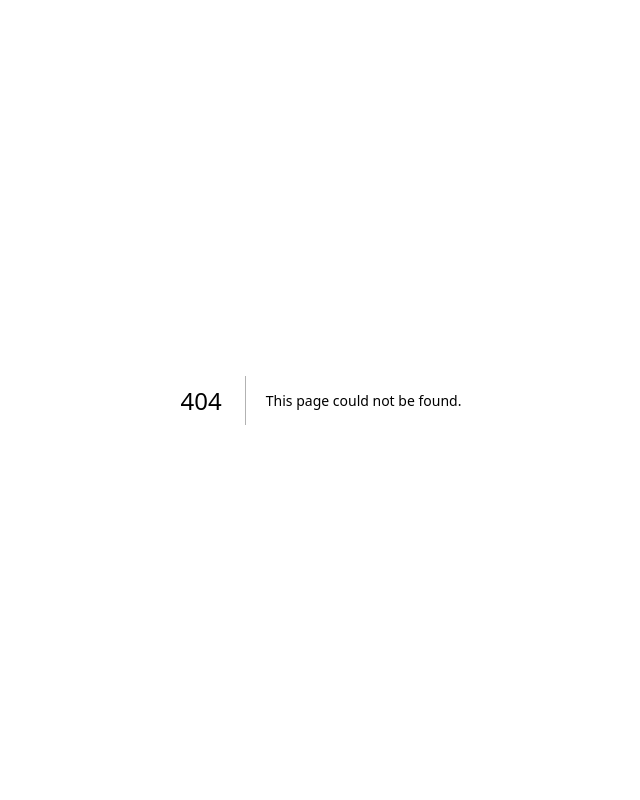
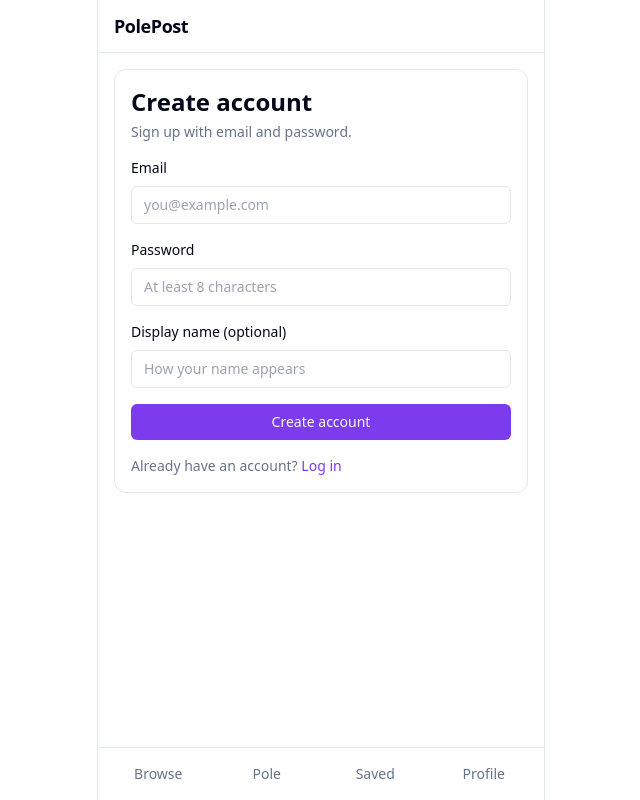
Before and after one commit to pleggleston/polepost, a Next.js app: page /signup in a window 1280 px wide. Before the commit this address had no page. Shown: the whole page, without its empty margins (319-959 px from the left). Built offline with nearby package versions, Linux system fonts and the light colour scheme; no server answers.

Commit message:
Add minimal Supabase email/password auth flow

```diff
--- a/src/app/(auth)/profile/page.tsx
+++ b/src/app/(auth)/profile/page.tsx
@@ -1,3 +1,21 @@
-export default function ProfilePage() {
-  return <div className="text-sm text-muted-foreground">Profile placeholder.</div>;
+import { logout } from '@/app/(public)/auth-actions';
+import { requireAuth } from '@/lib/auth/guards';
+
+export default async function ProfilePage() {
+  const user = await requireAuth();
+
+  return (
+    <section className="space-y-4">
+      <div className="space-y-1">
+        <h2 className="text-2xl font-bold">Profile</h2>
+        <p className="text-sm text-muted-foreground">Signed in as {user.email ?? 'unknown email'}.</p>
+      </div>
+
+      <form action={logout}>
+        <button type="submit" className="rounded-md border border-input px-4 py-2 text-sm font-medium hover:bg-muted">
+          Log out
+        </button>
+      </form>
+    </section>
+  );
 }
--- /dev/null
+++ b/src/app/(public)/auth-actions.ts
@@ -0,0 +1,120 @@
+'use server';
+
+import { redirect } from 'next/navigation';
+import { createClient } from '@/lib/supabase/server';
+
+type AuthActionState = {
+  error: string | null;
+};
+
+const EMAIL_REGEX = /^[^\s@]+@[^\s@]+\.[^\s@]+$/;
+
+function toUsernameSeed(email: string) {
+  const localPart = email.split('@')[0] ?? 'user';
+  const sanitized = localPart.toLowerCase().replace(/[^a-z0-9_]/g, '_').replace(/_+/g, '_').replace(/^_+|_+$/g, '');
+
+  if (sanitized.length >= 3) {
+    return sanitized.slice(0, 24);
+  }
+
+  return `user_${crypto.randomUUID().replace(/-/g, '').slice(0, 8)}`;
+}
+
+export async function signupWithPassword(_prevState: AuthActionState, formData: FormData): Promise<AuthActionState> {
+  const emailRaw = formData.get('email');
+  const passwordRaw = formData.get('password');
+  const displayNameRaw = formData.get('display_name');
+
+  const email = typeof emailRaw === 'string' ? emailRaw.trim().toLowerCase() : '';
+  const password = typeof passwordRaw === 'string' ? passwordRaw : '';
+  const displayName = typeof displayNameRaw === 'string' ? displayNameRaw.trim() : '';
+
+  if (!EMAIL_REGEX.test(email)) {
+    return { error: 'Please enter a valid email address.' };
+  }
+
+  if (password.length < 8) {
+    return { error: 'Password must be at least 8 characters.' };
+  }
+
+  const supabase = await createClient();
+
+  const { data, error } = await supabase.auth.signUp({
+    email,
+    password
+  });
+
+  if (error) {
+    return { error: error.message };
+  }
+
+  const userId = data.user?.id;
+  if (!userId) {
+    return { error: 'Signup succeeded, but user id was missing.' };
+  }
+
+  const username = toUsernameSeed(email);
+  const profileDisplayName = displayName || username;
+  const profilePayload = {
+    id: userId,
+    username,
+    display_name: profileDisplayName,
+    role: 'user' as const,
+    is_organizer_enabled: false,
+    is_21_verified: false
+  };
+
+  const { error: upsertError } = await supabase.from('profiles').upsert(profilePayload, {
+    onConflict: 'id'
+  });
+
+  if (upsertError) {
+    const { error: updateError } = await supabase.from('profiles').update({
+      username,
+      display_name: profileDisplayName,
+      role: 'user' as const,
+      is_organizer_enabled: false,
+      is_21_verified: false
+    }).eq('id', userId);
+
+    if (updateError) {
+      return { error: `Signup succeeded, but profile bootstrap failed: ${updateError.message}` };
+    }
+  }
+
+  redirect('/');
+}
+
+export async function loginWithPassword(_prevState: AuthActionState, formData: FormData): Promise<AuthActionState> {
+  const emailRaw = formData.get('email');
+  const passwordRaw = formData.get('password');
+
+  const email = typeof emailRaw === 'string' ? emailRaw.trim().toLowerCase() : '';
+  const password = typeof passwordRaw === 'string' ? passwordRaw : '';
+
+  if (!EMAIL_REGEX.test(email)) {
+    return { error: 'Please enter a valid email address.' };
+  }
+
+  if (password.length === 0) {
+    return { error: 'Password is required.' };
+  }
+
+  const supabase = await createClient();
+  const { error } = await supabase.auth.signInWithPassword({
+    email,
+    password
+  });
+
+  if (error) {
+    return { error: error.message };
+  }
+
+  redirect('/');
+}
+
+export async function logout(): Promise<void> {
+  const supabase = await createClient();
+  await supabase.auth.signOut();
+  redirect('/login');
+}
--- /dev/null
+++ b/src/app/(public)/login/page.tsx
@@ -0,0 +1,13 @@
+import { redirect } from 'next/navigation';
+import { LoginForm } from '@/components/auth/login-form';
+import { getCurrentUser } from '@/lib/auth/session';
+
+export default async function LoginPage() {
+  const user = await getCurrentUser();
+
+  if (user) {
+    redirect('/');
+  }
+
+  return <LoginForm />;
+}
--- /dev/null
+++ b/src/app/(public)/signup/page.tsx
@@ -0,0 +1,13 @@
+import { redirect } from 'next/navigation';
+import { SignupForm } from '@/components/auth/signup-form';
+import { getCurrentUser } from '@/lib/auth/session';
+
+export default async function SignupPage() {
+  const user = await getCurrentUser();
+
+  if (user) {
+    redirect('/');
+  }
+
+  return <SignupForm />;
+}
--- /dev/null
+++ b/src/components/auth/login-form.tsx
@@ -0,0 +1,75 @@
+'use client';
+
+import Link from 'next/link';
+import { useActionState } from 'react';
+import { loginWithPassword } from '@/app/(public)/auth-actions';
+
+type AuthActionState = {
+  error: string | null;
+};
+
+const initialState: AuthActionState = {
+  error: null
+};
+
+export function LoginForm() {
+  const [state, formAction, isPending] = useActionState(loginWithPassword, initialState);
+
+  return (
+    <form action={formAction} className="space-y-4 rounded-xl border border-border bg-card p-4">
+      <div className="space-y-1">
+        <h1 className="text-2xl font-bold">Log in</h1>
+        <p className="text-sm text-muted-foreground">Use your PolePost email and password.</p>
+      </div>
+
+      {state.error ? <p className="rounded-md bg-destructive/10 p-2 text-sm text-destructive">{state.error}</p> : null}
+
+      <fieldset disabled={isPending} className="space-y-4 disabled:cursor-not-allowed disabled:opacity-70">
+        <div className="grid gap-2">
+          <label htmlFor="email" className="text-sm font-medium">
+            Email
+          </label>
+          <input
+            id="email"
+            name="email"
+            type="email"
+            required
+            autoComplete="email"
+            className="rounded-md border border-input bg-background px-3 py-2 text-sm"
+            placeholder="you@example.com"
+          />
+        </div>
+
+        <div className="grid gap-2">
+          <label htmlFor="password" className="text-sm font-medium">
+            Password
+          </label>
+          <input
+            id="password"
+            name="password"
+            type="password"
+            required
+            autoComplete="current-password"
+            className="rounded-md border border-input bg-background px-3 py-2 text-sm"
+            placeholder="Your password"
+          />
+        </div>
+
+        <button
+          type="submit"
+          disabled={isPending}
+          className="w-full rounded-md bg-primary px-4 py-2 text-sm font-medium text-primary-foreground disabled:cursor-not-allowed disabled:opacity-60"
+        >
+          {isPending ? 'Logging in…' : 'Log in'}
+        </button>
+      </fieldset>
+
+      <p className="text-sm text-muted-foreground">
+        Need an account?{' '}
+        <Link href="/signup" className="font-medium text-primary hover:underline">
+          Sign up
+        </Link>
+      </p>
+    </form>
+  );
+}
--- /dev/null
+++ b/src/components/auth/signup-form.tsx
@@ -0,0 +1,91 @@
+'use client';
+
+import Link from 'next/link';
+import { useActionState } from 'react';
+import { signupWithPassword } from '@/app/(public)/auth-actions';
+
+type AuthActionState = {
+  error: string | null;
+};
+
+const initialState: AuthActionState = {
+  error: null
+};
+
+export function SignupForm() {
+  const [state, formAction, isPending] = useActionState(signupWithPassword, initialState);
+
+  return (
+    <form action={formAction} className="space-y-4 rounded-xl border border-border bg-card p-4">
+      <div className="space-y-1">
+        <h1 className="text-2xl font-bold">Create account</h1>
+        <p className="text-sm text-muted-foreground">Sign up with email and password.</p>
+      </div>
+
+      {state.error ? <p className="rounded-md bg-destructive/10 p-2 text-sm text-destructive">{state.error}</p> : null}
+
+      <fieldset disabled={isPending} className="space-y-4 disabled:cursor-not-allowed disabled:opacity-70">
+        <div className="grid gap-2">
+          <label htmlFor="email" className="text-sm font-medium">
+            Email
+          </label>
+          <input
+            id="email"
+            name="email"
+            type="email"
+            required
+            autoComplete="email"
+            className="rounded-md border border-input bg-background px-3 py-2 text-sm"
+            placeholder="you@example.com"
+          />
+        </div>
+
+        <div className="grid gap-2">
+          <label htmlFor="password" className="text-sm font-medium">
+            Password
+          </label>
+          <input
+            id="password"
+            name="password"
+            type="password"
+            required
+            minLength={8}
+            autoComplete="new-password"
+            className="rounded-md border border-input bg-background px-3 py-2 text-sm"
+            placeholder="At least 8 characters"
+          />
+        </div>
+
+        <div className="grid gap-2">
+          <label htmlFor="display_name" className="text-sm font-medium">
+            Display name (optional)
+          </label>
+          <input
+            id="display_name"
+            name="display_name"
+            type="text"
+            maxLength={80}
+            autoComplete="nickname"
+            className="rounded-md border border-input bg-background px-3 py-2 text-sm"
+            placeholder="How your name appears"
+          />
+        </div>
+
+        <button
+          type="submit"
+          disabled={isPending}
+          className="w-full rounded-md bg-primary px-4 py-2 text-sm font-medium text-primary-foreground disabled:cursor-not-allowed disabled:opacity-60"
+        >
+          {isPending ? 'Creating account…' : 'Create account'}
+        </button>
+      </fieldset>
+
+      <p className="text-sm text-muted-foreground">
+        Already have an account?{' '}
+        <Link href="/login" className="font-medium text-primary hover:underline">
+          Log in
+        </Link>
+      </p>
+    </form>
+  );
+}
```
